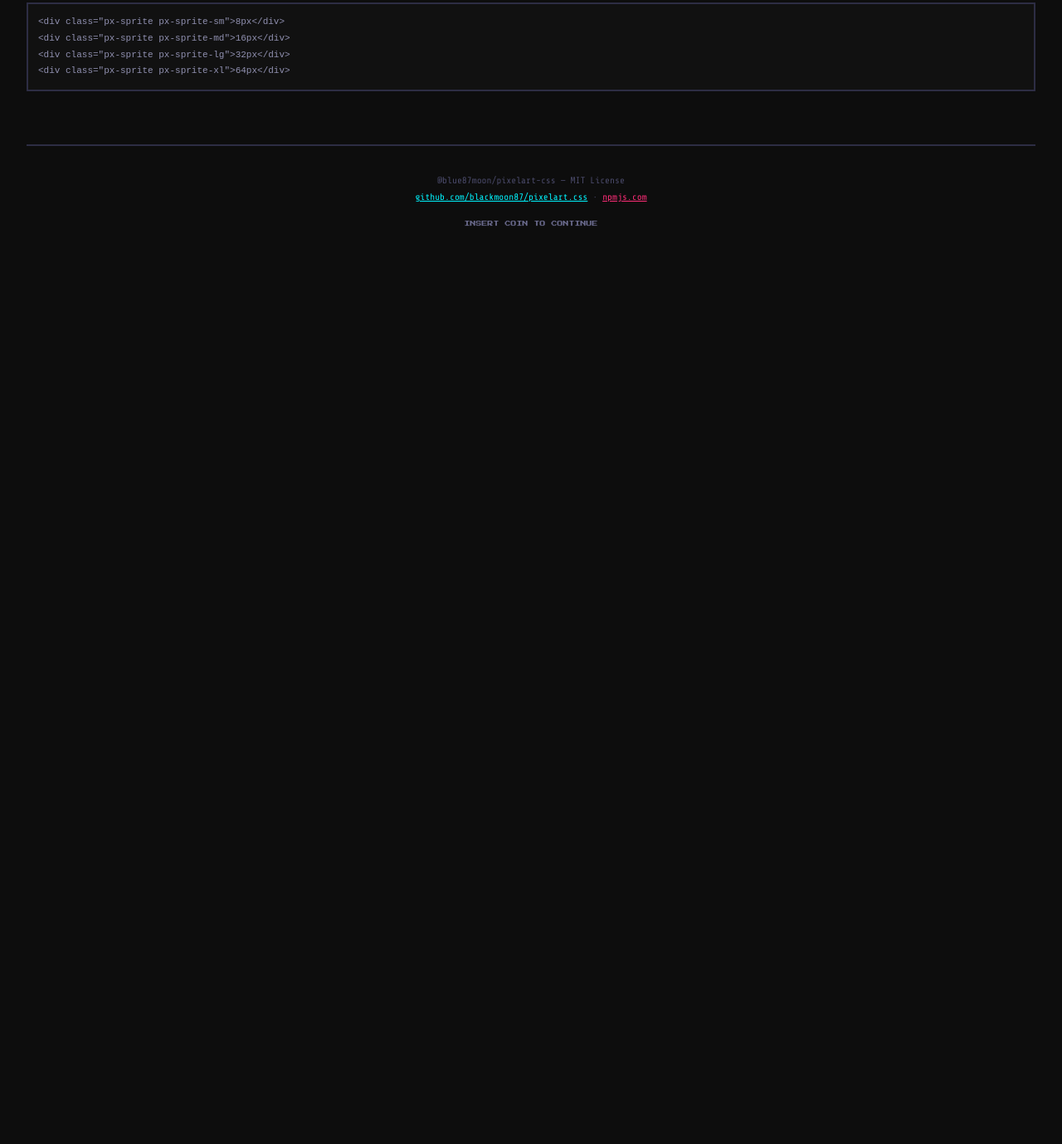
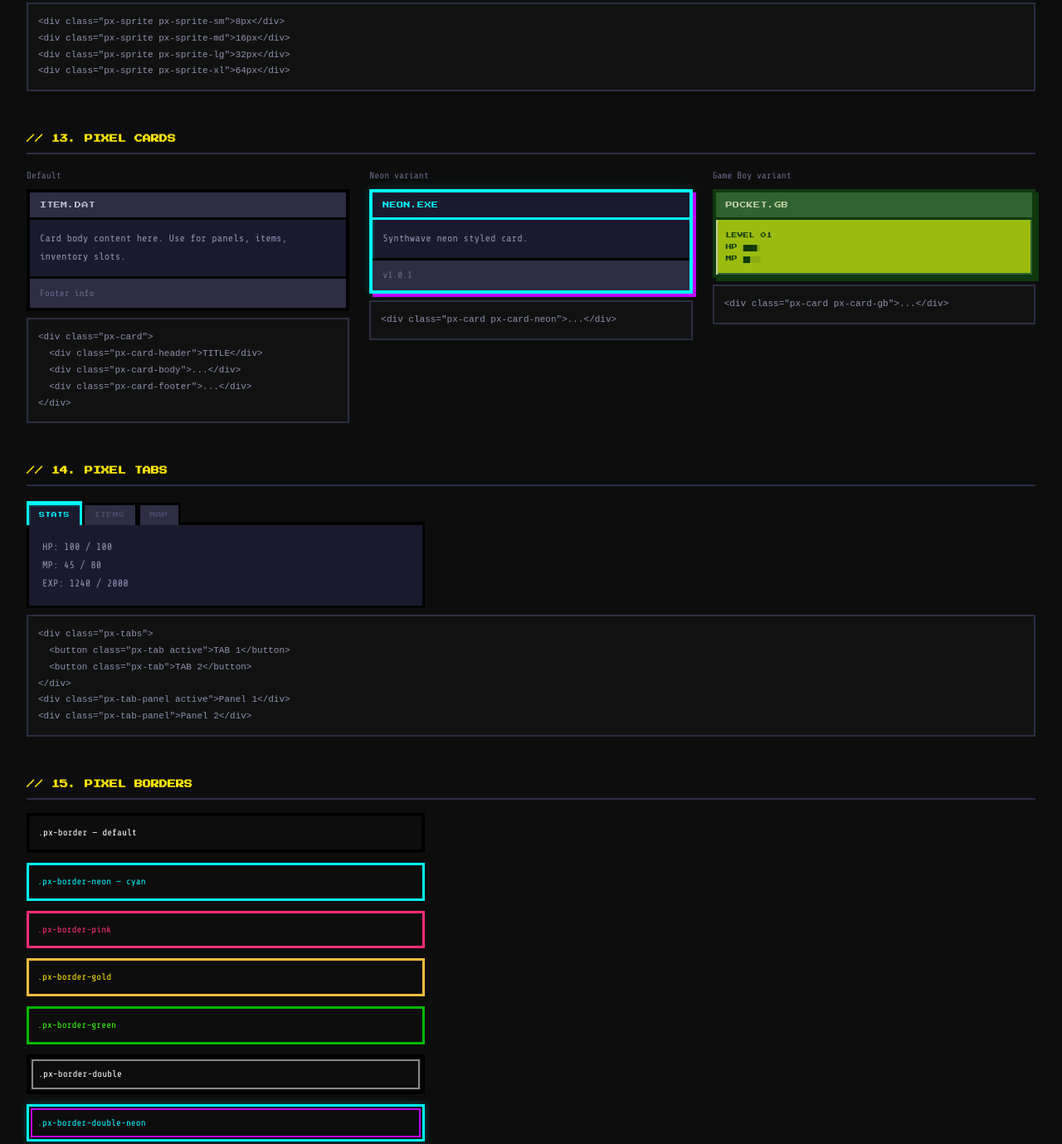
Before and after one commit to blackmoon87/pixelart.css, a website: page usage.html in a window 1280 px wide. Shown: the part 3867-5246 px from the top of the page at 83% size. Before the commit the page ends 4175 px from the top, so only its background shows below. Drawn offline with nearby package versions, Linux system fonts and the light colour scheme.

Commit message:
docs: update usage.html — add cards, tabs, borders sections

```diff
--- a/usage.html
+++ b/usage.html
@@ -250,12 +250,100 @@
 &lt;div class="px-sprite px-sprite-lg"&gt;32px&lt;/div&gt;
 &lt;div class="px-sprite px-sprite-xl"&gt;64px&lt;/div&gt;</pre>
 
+<!-- 13 CARDS -->
+<h2>// 13. PIXEL CARDS</h2>
+<div class="demo-row">
+  <div class="demo-col">
+    <span class="label">Default</span>
+    <div class="px-card">
+      <div class="px-card-header">ITEM.DAT</div>
+      <div class="px-card-body" style="font-size:12px;color:#9090b0">Card body content here. Use for panels, items, inventory slots.</div>
+      <div class="px-card-footer" style="font-size:11px;color:#6b6b8e">Footer info</div>
+    </div>
+    <pre>&lt;div class="px-card"&gt;
+  &lt;div class="px-card-header"&gt;TITLE&lt;/div&gt;
+  &lt;div class="px-card-body"&gt;...&lt;/div&gt;
+  &lt;div class="px-card-footer"&gt;...&lt;/div&gt;
+&lt;/div&gt;</pre>
+  </div>
+  <div class="demo-col">
+    <span class="label">Neon variant</span>
+    <div class="px-card px-card-neon">
+      <div class="px-card-header">NEON.EXE</div>
+      <div class="px-card-body" style="font-size:12px;color:#9090b0">Synthwave neon styled card.</div>
+      <div class="px-card-footer" style="font-size:11px;color:#6b6b8e">v1.0.1</div>
+    </div>
+    <pre>&lt;div class="px-card px-card-neon"&gt;...&lt;/div&gt;</pre>
+  </div>
+  <div class="demo-col">
+    <span class="label">Game Boy variant</span>
+    <div class="px-card px-card-gb">
+      <div class="px-card-header">POCKET.GB</div>
+      <div class="px-card-body" style="font-family:'Press Start 2P',monospace;font-size:7px;color:#0f380f;line-height:2">LEVEL 01<br>HP ████░<br>MP ██░░░</div>
+    </div>
+    <pre>&lt;div class="px-card px-card-gb"&gt;...&lt;/div&gt;</pre>
+  </div>
+</div>
+
+<!-- 14 TABS -->
+<h2>// 14. PIXEL TABS</h2>
+<div style="max-width:480px">
+  <div class="px-tabs" id="demo-tabs">
+    <button class="px-tab active" onclick="switchTab(event,'t1')">STATS</button>
+    <button class="px-tab" onclick="switchTab(event,'t2')">ITEMS</button>
+    <button class="px-tab" onclick="switchTab(event,'t3')">MAP</button>
+  </div>
+  <div class="px-tab-panel active" id="t1" style="font-size:12px;color:#9090b0">
+    HP: 100 / 100<br>MP: 45 / 80<br>EXP: 1240 / 2000
+  </div>
+  <div class="px-tab-panel" id="t2" style="font-size:12px;color:#9090b0">
+    🗡 Iron Sword ×1<br>🛡 Leather Shield ×1<br>🧪 Potion ×5
+  </div>
+  <div class="px-tab-panel" id="t3" style="font-family:'VT323',monospace;font-size:20px;color:#39ff14">
+    ░░▓▓░░░<br>░▓██▓▓░<br>░░▓▓▓░░<br>░░░▓░░░
+  </div>
+</div>
+<script>
+function switchTab(e,id){
+  document.querySelectorAll('#demo-tabs .px-tab').forEach(t=>t.classList.remove('active'));
+  document.querySelectorAll('.px-tab-panel').forEach(p=>p.classList.remove('active'));
+  e.target.classList.add('active');
+  document.getElementById(id).classList.add('active');
+}
+</script>
+<pre>&lt;div class="px-tabs"&gt;
+  &lt;button class="px-tab active"&gt;TAB 1&lt;/button&gt;
+  &lt;button class="px-tab"&gt;TAB 2&lt;/button&gt;
+&lt;/div&gt;
+&lt;div class="px-tab-panel active"&gt;Panel 1&lt;/div&gt;
+&lt;div class="px-tab-panel"&gt;Panel 2&lt;/div&gt;</pre>
+
+<!-- 15 BORDERS -->
+<h2>// 15. PIXEL BORDERS</h2>
+<div style="display:flex;flex-direction:column;gap:12px;max-width:480px">
+  <div class="px-border" style="padding:10px;font-size:11px">.px-border — default</div>
+  <div class="px-border-neon" style="padding:10px;font-size:11px;color:#00f5ff">.px-border-neon — cyan</div>
+  <div class="px-border-pink" style="padding:10px;font-size:11px;color:#ff2d78">.px-border-pink</div>
+  <div class="px-border-gold" style="padding:10px;font-size:11px;color:#ffe600">.px-border-gold</div>
+  <div class="px-border-green" style="padding:10px;font-size:11px;color:#39ff14">.px-border-green</div>
+  <div class="px-border-double" style="padding:10px;font-size:11px">.px-border-double</div>
+  <div class="px-border-double-neon" style="padding:10px;font-size:11px;color:#00f5ff">.px-border-double-neon</div>
+  <div class="px-border-dashed-neon" style="padding:10px;font-size:11px;color:#00f5ff">.px-border-dashed-neon</div>
+</div>
+<pre>&lt;div class="px-border"&gt;default&lt;/div&gt;
+&lt;div class="px-border-neon"&gt;cyan&lt;/div&gt;
+&lt;div class="px-border-double"&gt;double&lt;/div&gt;
+&lt;div class="px-border-double-neon"&gt;double neon&lt;/div&gt;
+&lt;div class="px-border-dashed-neon"&gt;dashed neon&lt;/div&gt;
+&lt;div class="px-border-top"&gt;top only&lt;/div&gt;</pre>
+
 <!-- FOOTER -->
 <footer style="text-align:center;margin-top:64px;padding-top:32px;border-top:2px solid #2d2d44">
   <p style="font-size:11px;color:#4a4a6a">
     @blue87moon/pixelart-css — MIT License<br>
     <a href="https://github.com/blackmoon87/pixelart.css" style="color:#00f5ff">github.com/blackmoon87/pixelart.css</a> ·
-    <a href="https://www.npmjs.com/package/@blue87moon/pixelart-css" style="color:#ff2d78">npmjs.com</a>
+    <a href="https://www.npmjs.com/package/@blue87moon/pixelart-css" style="color:#ff2d78">npmjs.com</a> ·
+    <a href="https://buymeacoffee.com/black.moon" style="color:#ffe600">☕ buy me a coffee</a>
   </p>
   <p class="px-blink" style="font-family:'Press Start 2P',monospace;font-size:7px;color:#6b6b8e;margin-top:16px">INSERT COIN TO CONTINUE</p>
 </footer>
```
